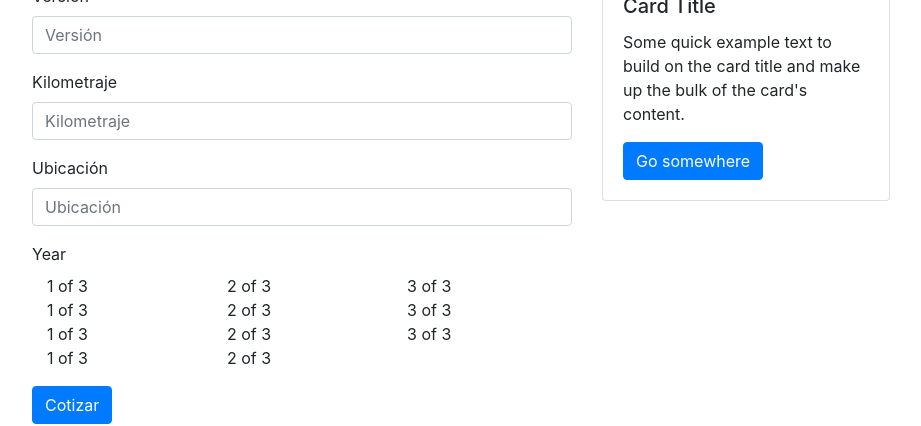
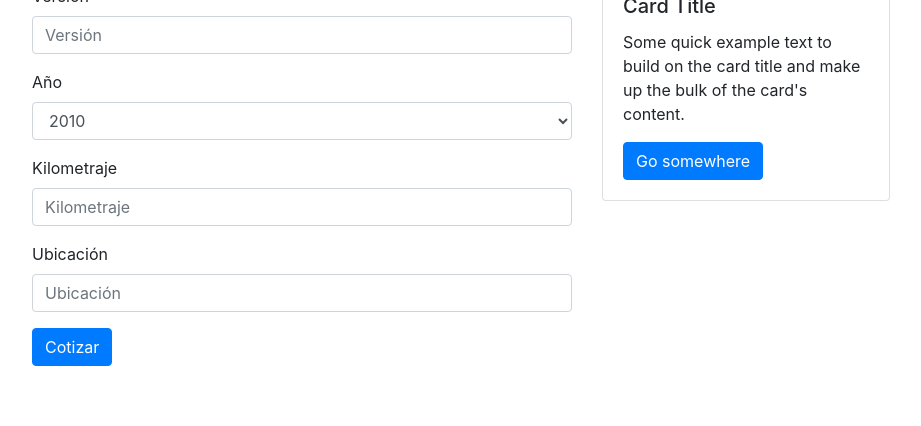
Before and after one commit to AlanTaplu140300/kavak.frontend, a React (Create React App) app in the folder kavak/: page / in a window 1280 px wide. Shown: the part 242-668 px from the top of the page, without its empty margins (53-974 px from the left). Built offline with nearby package versions, Linux system fonts and the light colour scheme; no server answers.

Commit message:
Formulario

```diff
--- a/kavak/src/App.js
+++ b/kavak/src/App.js
@@ -32,6 +32,7 @@ function App() {
           <VehicleCard
           />
         </Col>
+
       </Row>
     </Container>
   );
--- a/kavak/src/components/TestForm.js
+++ b/kavak/src/components/TestForm.js
@@ -15,6 +15,22 @@ const TestForm = () => {
                          <Form.Label>Versión</Form.Label>
                          <Form.Control type="text" placeholder="Versión" />
                     </Form.Group>
+                    <Form.Group controlId="">
+                         <Form.Label>Año</Form.Label>
+                         <Form.Control as="select">
+                              <option value="2010">2010</option>
+                              <option value="2011">2011</option>
+                              <option value="2012">2012</option>
+                              <option value="2013">2013</option>
+                              <option value="2014">2014</option>
+                              <option value="2015">2015</option>
+                              <option value="2016">2016</option>
+                              <option value="2017">2017</option>
+                              <option value="2018">2018</option>
+                              <option value="2019">2019</option>
+                              <option value="2020">2020</option>
+                         </Form.Control>
+                    </Form.Group>
                     <Form.Group>
                          <Form.Label>Kilometraje</Form.Label>
                          <Form.Control type="text" placeholder="Kilometraje" />
@@ -22,9 +38,6 @@ const TestForm = () => {
                     <Form.Group>
                          <Form.Label>Ubicación</Form.Label>
                          <Form.Control placeholder="Ubicación" />
-                    </Form.Group>
-                    <Form.Group>
-                         <YearFilter/>
                     </Form.Group>
                     <Button variant="primary" type="submit">
                          Cotizar
--- a/kavak/src/components/YearFilter.js
+++ b/kavak/src/components/YearFilter.js
@@ -1,5 +1,5 @@
 import React, {Fragment} from 'react';
-import {Form, Button, Col, Row, Container} from 'react-bootstrap';
+import {Form, ToggleButton, ToggleButtonGroup, Col, Row, Container} from 'react-bootstrap';
 
 const YearFilter = () => {
      return (
```
